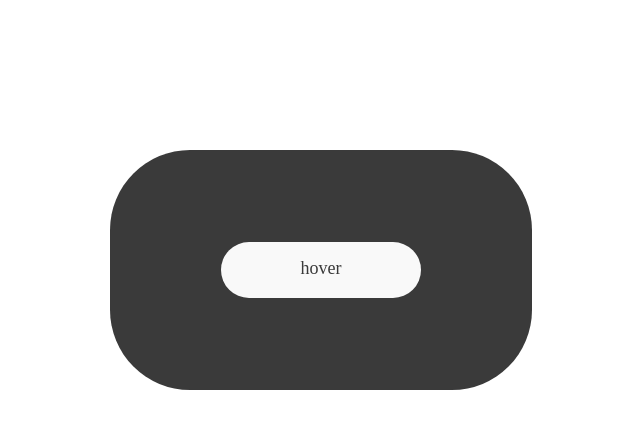
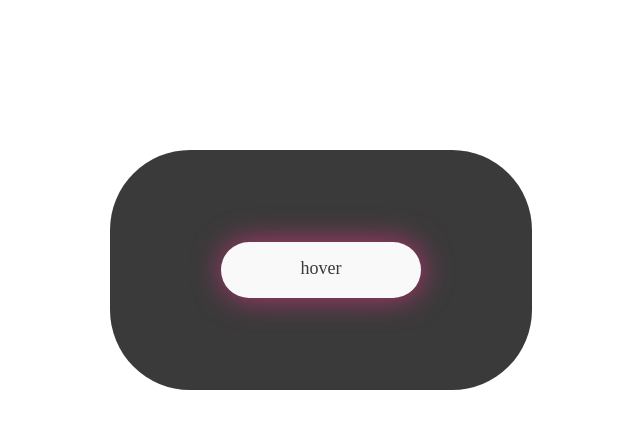
Before and after one commit to Morgscode/purty_Btn, a website: page index.html in a window 1280 px wide. Both pictures are taken after a click on the link "hover". Shown: the whole page, without its empty margins (319-959 px from the left). Drawn offline with Linux system fonts and the light colour scheme.

Commit message:
button functionality update

```diff
--- a/css/style.scss
+++ b/css/style.scss
@@ -72,6 +72,8 @@ body {
         top: 0;
         left: 0;
 
+        opacity: 0.6;
+
     }
 
     a:hover::after {
--- a/js/btn.js
+++ b/js/btn.js
@@ -12,3 +12,13 @@
 
 
 });
+
+pageBtn.addEventListener('click', (e) => {
+e.preventDefault;
+let int = Math.floor(Math.random() * 10);
+const btnColors = ["#9b59b6", "#f1c40f", "#ecf0f1", "#2ecc71", "#e74c3c", "#ff9ff3", "#00d2d3", "#5f27cd", "#48dbfb", "#B33771"];
+
+pageBtn.style=`box-shadow: .1rem 0px 3rem ${btnColors[int]}`;
+
+
+});
```
Also changed, not shown: css/style.css.
